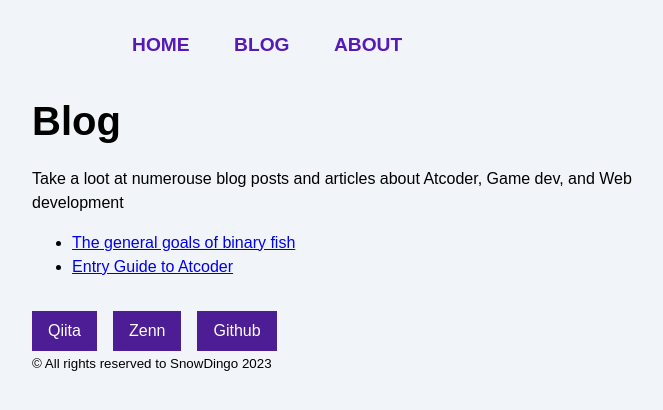
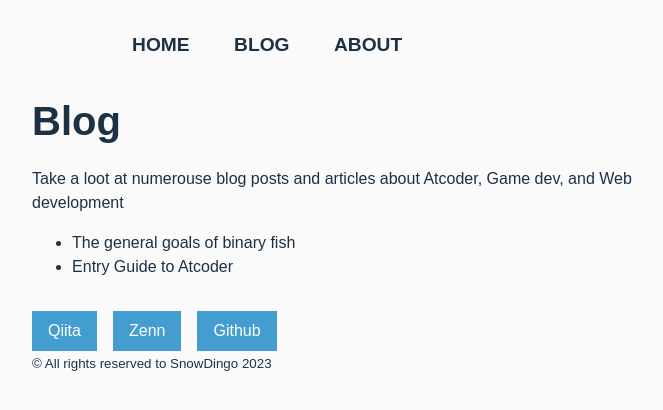
Before and after one commit to SnowDingo/BinaryFishBlog, an Astro site: page /blog in a window 1280 px wide. Shown: the whole page, without its empty margins (268-931 px from the left). Built offline with nearby package versions, Linux system fonts and the light colour scheme; Astro itself is replaced by a stand-in of ours.

Commit message:
updated styles

```diff
--- a/src/components/Footer.astro
+++ b/src/components/Footer.astro
@@ -5,6 +5,7 @@ import Social from './Social.astro';
     <Social link="https://qiita.com/FireDingo" platform="Qiita" />
     <Social link="https://zenn.dev/firedingo" platform="Zenn" />
     <Social link="https://github.com/SnowDingo" platform="Github" />
+
 </footer>
 <small>© All rights reserved to SnowDingo 2023</small>
 
--- a/src/components/Social.astro
+++ b/src/components/Social.astro
@@ -8,7 +8,7 @@ const {link,platform} = Astro.props
     a {
       padding: 0.5rem 1rem;
       color: white;
-      background-color: #4c1d95;
+      background-color: #449DD1;
       text-decoration: none;
     }
   </style>
--- a/src/layouts/Base-Layouts.astro
+++ b/src/layouts/Base-Layouts.astro
@@ -8,7 +8,7 @@ const {pageTitle} = Astro.props;
   <head>
     <meta name="google-site-verification" content="roEnOrOR9xtQwHM79njUCvfNGlVMhgY1PvnMoBExf3o" />
     <meta charset="utf-8" />
-    <link rel="icon" type="image/svg+xml" href="/public/favicon-32x32.png" />
+    <link rel="icon" type="image/svg+xml" href="/favicon-32x32.png" />
     <meta name="viewport" content="width=device-width" />
     <meta name="generator" content={Astro.generator} />
     <title>{pageTitle}</title>
--- a/src/styles/global.css
+++ b/src/styles/global.css
@@ -1,5 +1,5 @@
 html {
-  background-color: #f1f5f9;
+  background-color: #FAFAFA;
   font-family: sans-serif;
 }
 
@@ -9,6 +9,7 @@ body {
   max-width: 80ch;
   padding: 1rem;
   line-height: 1.5;
+  color: #1C3144;
 }
 
 * {
@@ -20,20 +21,27 @@ h1 {
   font-size: 2.5rem;
 }
 
+a {
+  text-decoration: none;
+  cursor: pointer;
+  color: #1C3144;
+}
+
+
+
 /* nav styles */
 
 .nav-links {
-  color: #551AB8;
+  color: #1C3144;
   width: 100%;
   top: 5rem;
   left: 48px;
-  background-color: #b5a1d3;
   display: none;
   margin: 0;
 }
 
 .nav-links a {
-  color: #551AB8;
+  color: #1C3144;
   display: block;
   text-align: center;
   padding: 10px 0;
@@ -45,8 +53,10 @@ h1 {
 
 .nav-links a:hover,
 .nav-links a:focus {
-  color: black;
-  background-color: #b5a1d3;
+  color: #1C3144;
+  text-decoration: underline;
+  text-decoration-color: #449DD1;
+  text-decoration-thickness: 3px;
 }
 
 .expanded {
@@ -63,7 +73,7 @@ h1 {
   width: 40px;
   height: 5px;
   margin-bottom: 10px;
-  background-color: #b5a1d3;
+  background-color: #449DD1;
 }
 
 
```
Also changed, not shown: src/pages/posts/post-1.md (+1 -0 lines).
